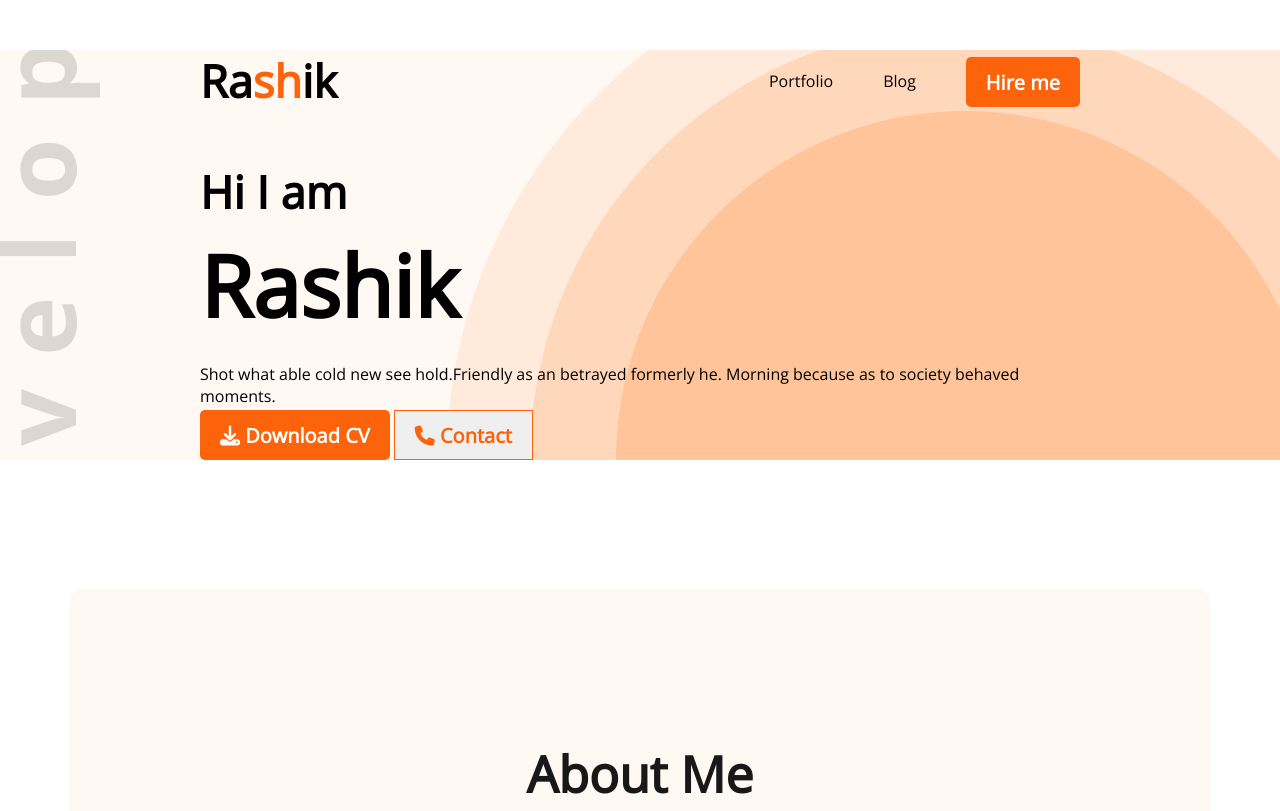
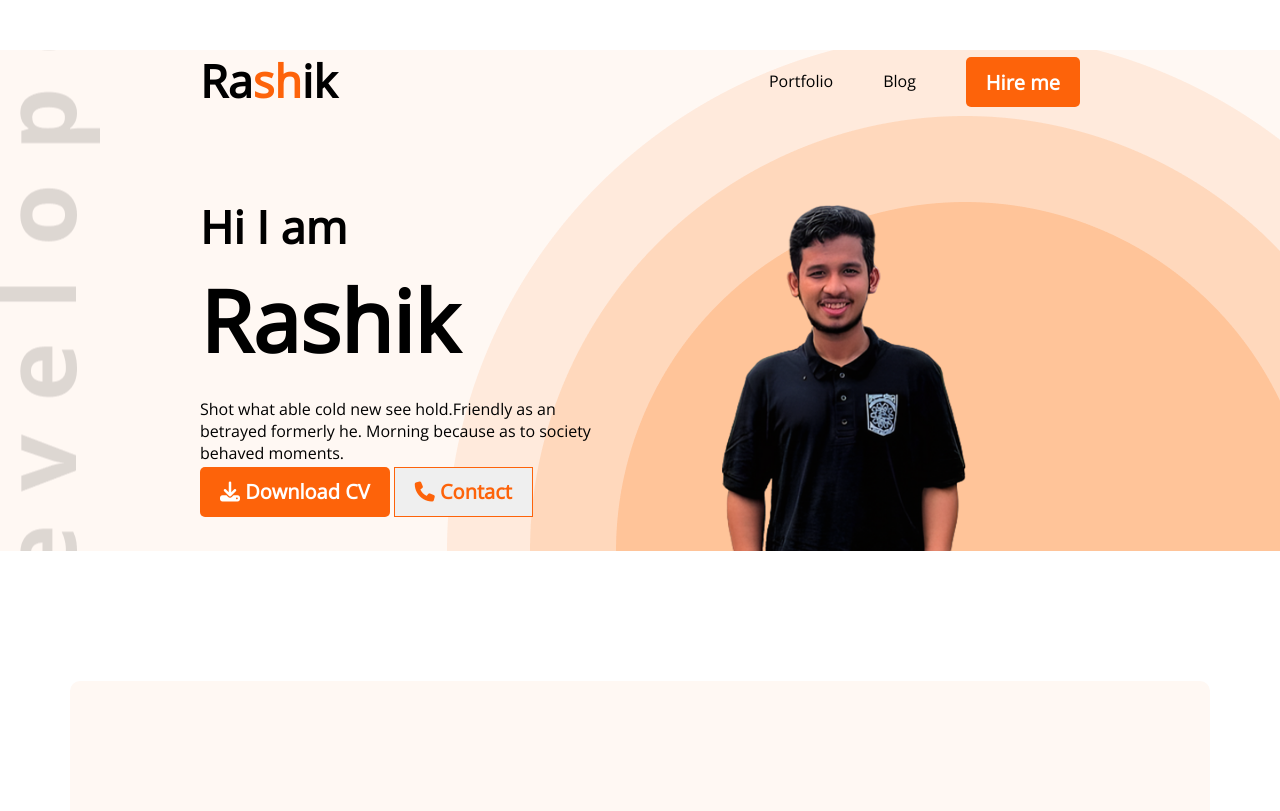
Before and after one commit to sma-rashik/ph-portfolio1, a plain HTML site: page index.html in a window 1280 px wide. Shown: the top 811 px of the page. Drawn offline with nearby package versions, Linux system fonts and the light colour scheme; the site is published under a folder, as on GitHub Pages, so addresses that start at the root find nothing.

Commit message:
Banner Problem Solve

```diff
--- a/index.html
+++ b/index.html
@@ -39,7 +39,7 @@
                 <button class="outline-btn"><i class="fa-solid fa-phone"></i> Contact</button>
 
             </div>
-            <img src="/images/rsk.png" alt="">
+            <img src="./images/rsk.png" alt="">
         </div>
 
     </header>
--- a/styles/style.css
+++ b/styles/style.css
@@ -8,6 +8,7 @@
   background-image: url(../images/header_bg.png), url(../images/developer.png);
   background-repeat: no-repeat;
   background-position: bottom right, left;
+  margin-top: 10px;
 }
 nav {
   display: flex;
```
